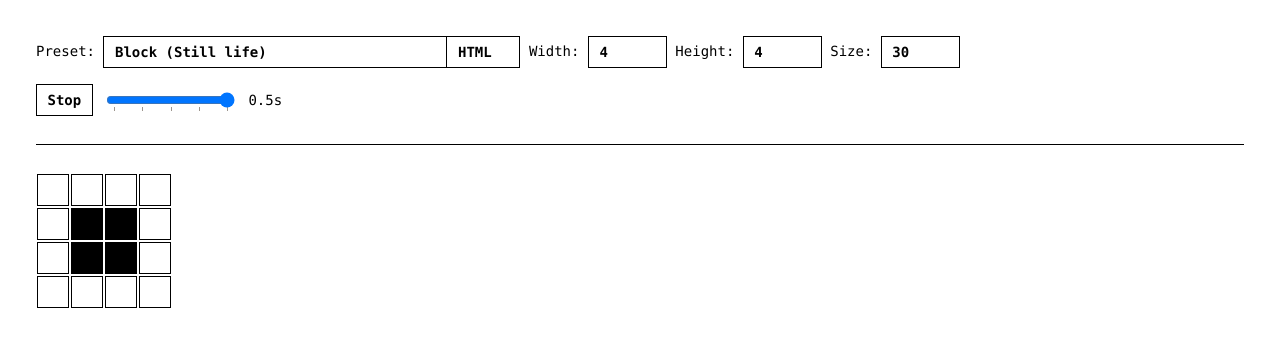
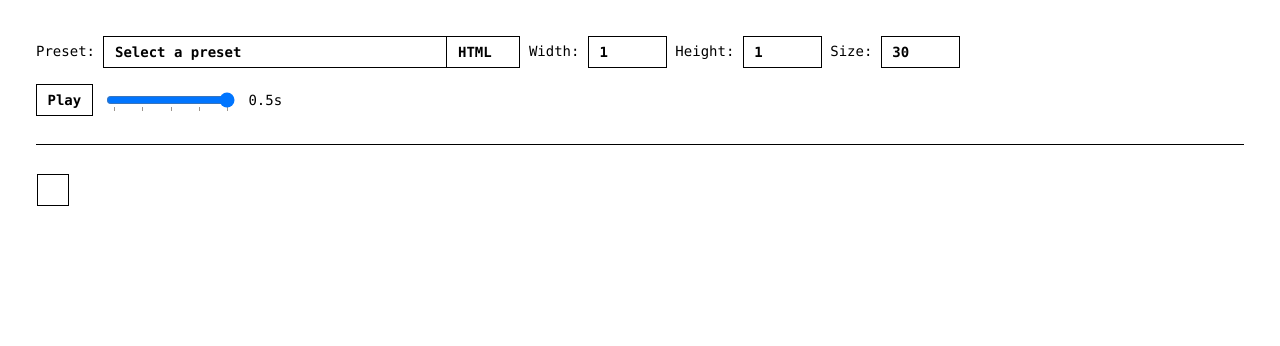
Before and after one commit to andreipfeiffer/game-of-life, a React (Create React App) app: page / in a window 1280 px wide. Shown: the top 346 px of the page. Built offline with nearby package versions, Linux system fonts and the light colour scheme.

Commit message:
Extract settings to separate component & store

```diff
--- a/src/App.tsx
+++ b/src/App.tsx
@@ -1,186 +1,57 @@
 import React from "react";
-import "./App.css";
-import { Grid, Preset } from "./types";
+
+import { Preset } from "./types";
 import { getInitialState, getNextPopulation } from "./utils";
 import { useInterval } from "./hooks";
+import { reducer } from "./store";
+
 import Life from "./Life";
 import LifeCanvas from "./LifeCanvas";
+import Settings, { LifetimeValues } from "./Settings";
+
+import "./App.css";
 
 interface Props {
   presets: Preset[];
 }
 
-const MIN_LENGTH = 4;
-const DEFAULT_SIZE = 30;
-const LifetimeValues: Record<
-  number,
-  { value: number; label: string }
-> = Object.freeze({
-  1: { value: 1, label: "requestAnimationFrame()" },
-  2: { value: 16, label: "16ms" },
-  3: { value: 100, label: "100ms" },
-  4: { value: 300, label: "300ms" },
-  5: { value: 500, label: "0.5s" },
-});
-
-type Renderer = "html" | "canvas";
-
 function App(props: Props) {
   const { presets } = props;
 
-  const [play, setPlay] = React.useState(true);
-  const [renderer, setRenderer] = React.useState<Renderer>("html");
-  const [lifetime, setLifetime] = React.useState(
-    +Object.keys(LifetimeValues).reverse()[0]
-  );
-  const [width, setWidth] = React.useState(presets[0].grid[0].length);
-  const [height, setHeight] = React.useState(presets[0].grid.length);
-  const [size, setSize] = React.useState(presets[0].size || DEFAULT_SIZE);
-  const [manualChange, increaseManualChange] = React.useState(0);
-  const [preset, setPreset] = React.useState(presets[0].id);
+  const [store, dispatch] = React.useReducer(reducer, {
+    play: false,
+    renderer: "html",
+    lifetime: +Object.keys(LifetimeValues).reverse()[0],
+    width: 1,
+    height: 1,
+    size: 30,
+    preset: "",
+    population: getInitialState([], 1, 1),
+  });
 
-  const [population, setPopulation] = React.useState<Grid>(
-    getInitialState(presets[0].grid, width, height)
-  );
+  const { play, renderer, lifetime, size, population } = store;
 
   useInterval(nextGeneration, play ? LifetimeValues[lifetime].value : null);
 
-  const optimizedToggleCell = React.useCallback(toggleCell, [
-    width,
-    height,
-    manualChange,
-  ]);
-
   return (
     <div>
-      Preset:{" "}
-      <select value={preset} onChange={(e) => loadPreset(e.target.value)}>
-        <option value="">Select a preset</option>
-        {presets.map((preset) => (
-          <option key={preset.id} value={preset.id}>
-            {preset.description}
-          </option>
-        ))}
-      </select>
-      <select
-        value={renderer}
-        onChange={(e) => setRenderer(e.target.value as Renderer)}
-        style={{ marginLeft: "-1px" }}
-      >
-        <option key="html" value="html">
-          HTML
-        </option>
-        <option key="canvas" value="canvas">
-          Canvas
-        </option>
-      </select>{" "}
-      Width:{" "}
-      <input
-        type="number"
-        value={width}
-        onChange={(e) => updateWidth(+e.target.value)}
-        maxLength={3}
-        className="input"
-      />{" "}
-      Height:{" "}
-      <input
-        type="number"
-        value={height}
-        onChange={(e) => updateHeight(+e.target.value)}
-        maxLength={3}
-        className="input"
-      />{" "}
-      Size:{" "}
-      <input
-        type="number"
-        value={size}
-        onChange={(e) => setSize(+e.target.value)}
-        maxLength={3}
-        className="input"
-      />{" "}
-      <br />
-      <br />
-      <div style={{ display: "flex", alignItems: "center" }}>
-        <button onClick={() => setPlay(!play)}>{play ? "Stop" : "Play"}</button>{" "}
-        <input
-          type="range"
-          value={lifetime}
-          min={1}
-          max={5}
-          onChange={(e) => setLifetime(+e.target.value)}
-          list="lifetime-options"
-          style={{ margin: "0 1em" }}
-        />
-        <datalist id="lifetime-options">
-          {Object.entries(LifetimeValues).map(([k, v]) => (
-            <option key={k} value={k} label={v.label} />
-          ))}
-        </datalist>{" "}
-        <div>{LifetimeValues[lifetime].label}</div>
-      </div>
+      <Settings dispatch={dispatch} store={store} presets={presets} />
       <hr />
       <div className={`${play ? "playing" : ""}`}>
         {renderer === "canvas" ? (
           <LifeCanvas population={population} size={size} />
         ) : (
-          <Life
-            population={population}
-            onToggle={optimizedToggleCell}
-            size={size}
-          />
+          <Life population={population} size={size} />
         )}
       </div>
     </div>
   );
 
   function nextGeneration() {
-    setPopulation(getNextPopulation(population));
-  }
-
-  function updateWidth(value: number) {
-    const newWidth = Math.max(value, MIN_LENGTH);
-    setWidth(newWidth);
-    setPreset("");
-    setPopulation(getInitialState(population, newWidth, height));
-  }
-
-  function updateHeight(value: number) {
-    const newHeight = Math.max(value, MIN_LENGTH);
-    setHeight(newHeight);
-    setPreset("");
-    setPopulation(getInitialState(population, width, newHeight));
-  }
-
-  function loadPreset(id: string) {
-    const newPreset = presets.find((p) => p.id === id);
-    const newWidth = newPreset?.width || width;
-    const newHeight = newPreset?.height || height;
-    const newSize = newPreset?.size || DEFAULT_SIZE;
-
-    setHeight(newHeight);
-    setWidth(newWidth);
-    setWidth(newWidth);
-    setSize(newSize);
-    setPreset(id);
-
-    setPopulation(
-      getInitialState(newPreset?.grid || population, newWidth, newHeight)
-    );
-  }
-
-  function toggleCell(x: number, y: number) {
-    const newRow = [...population[y]];
-    newRow[x] = !newRow[x];
-
-    const newPopulation = [
-      ...population.slice(0, y),
-      newRow,
-      ...population.slice(y + 1),
-    ];
-
-    setPopulation(newPopulation);
-    setPreset("");
-    increaseManualChange(manualChange + 1);
+    dispatch({
+      type: "SET_POPULATION",
+      payload: getNextPopulation(population),
+    });
   }
 }
 
--- a/src/Life.css
+++ b/src/Life.css
@@ -30,10 +30,3 @@
   border: 0;
   margin: 0;
 }
-
-.cell:hover {
-  background-color: #ddd;
-}
-.cell-alive:hover {
-  background-color: #444;
-}
--- a/src/Life.tsx
+++ b/src/Life.tsx
@@ -5,25 +5,24 @@ import "./Life.css";
 interface Props {
   population: Grid;
   size: number;
-  onToggle(x: number, y: number): void;
 }
 
-const SIZE_LIMIT = 15;
+const SIZE_THRESHOLD = 15;
 const OptimizedRow = React.memo(Row);
 const OptimizedCell = React.memo(Cell);
 
 function Life(props: Props) {
-  const { population, size, onToggle } = props;
+  const { population, size } = props;
 
   const style = { "--size": `${size}px` } as React.CSSProperties;
 
   return (
     <div
-      className={`life ${size < SIZE_LIMIT ? "small-size" : ""}`}
+      className={`life ${size < SIZE_THRESHOLD ? "small-size" : ""}`}
       style={style}
     >
       {population.map((row, y) => (
-        <OptimizedRow key={y} row={row} y={y} onToggle={onToggle} />
+        <OptimizedRow key={y} row={row} y={y} />
       ))}
     </div>
   );
@@ -32,21 +31,14 @@ function Life(props: Props) {
 interface RowProps {
   row: Array<boolean>;
   y: number;
-  onToggle(x: number, y: number): void;
 }
 
 function Row(props: RowProps) {
-  const { y, row, onToggle } = props;
+  const { row } = props;
   return (
-    <div key={y} className="row">
+    <div className="row">
       {row.map((cell, x) => (
-        <OptimizedCell
-          key={`${y}${x}`}
-          x={x}
-          y={y}
-          onToggle={onToggle}
-          alive={cell}
-        />
+        <OptimizedCell key={x} alive={cell} />
       ))}
     </div>
   );
@@ -54,19 +46,11 @@ function Row(props: RowProps) {
 
 interface CellProps {
   alive: boolean;
-  x: number;
-  y: number;
-  onToggle(x: number, y: number): void;
 }
 
 function Cell(props: CellProps) {
-  const { alive, x, y, onToggle } = props;
-  return (
-    <span
-      className={`cell ${alive ? "cell-alive" : ""}`}
-      onClick={() => onToggle(x, y)}
-    ></span>
-  );
+  const { alive } = props;
+  return <span className={`cell ${alive ? "cell-alive" : ""}`}></span>;
 }
 
 export default Life;
--- /dev/null
+++ b/src/Settings.tsx
@@ -0,0 +1,162 @@
+import React from "react";
+import { Preset } from "./types";
+import "./Life.css";
+import { Store, Action, Renderer } from "./store";
+import { getInitialState } from "./utils";
+
+type Props = {
+  store: Store;
+  dispatch: React.Dispatch<Action>;
+  presets: Preset[];
+};
+
+const MIN_LENGTH = 4;
+const DEFAULT_SIZE = 30;
+
+export const LifetimeValues: Record<
+  number,
+  { value: number; label: string }
+> = Object.freeze({
+  1: { value: 1, label: "requestAnimationFrame()" },
+  2: { value: 16, label: "16ms" },
+  3: { value: 100, label: "100ms" },
+  4: { value: 300, label: "300ms" },
+  5: { value: 500, label: "0.5s" },
+});
+
+function Settings(props: Props) {
+  const { store, dispatch, presets } = props;
+
+  const {
+    play,
+    renderer,
+    lifetime,
+    width,
+    height,
+    size,
+    preset,
+    population,
+  } = store;
+
+  return (
+    <div>
+      Preset:{" "}
+      <select value={preset} onChange={(e) => loadPreset(e.target.value)}>
+        <option value="">Select a preset</option>
+        {presets.map((preset) => (
+          <option key={preset.id} value={preset.id}>
+            {preset.description}
+          </option>
+        ))}
+      </select>
+      <select
+        value={renderer}
+        onChange={(e) =>
+          dispatch({
+            type: "SET_RENDERER",
+            payload: e.target.value as Renderer,
+          })
+        }
+        style={{ marginLeft: "-1px" }}
+      >
+        <option key="html" value="html">
+          HTML
+        </option>
+        <option key="canvas" value="canvas">
+          Canvas
+        </option>
+      </select>{" "}
+      Width:{" "}
+      <input
+        type="number"
+        value={width}
+        onChange={(e) => updateWidth(+e.target.value)}
+        maxLength={3}
+        className="input"
+      />{" "}
+      Height:{" "}
+      <input
+        type="number"
+        value={height}
+        onChange={(e) => updateHeight(+e.target.value)}
+        maxLength={3}
+        className="input"
+      />{" "}
+      Size:{" "}
+      <input
+        type="number"
+        value={size}
+        onChange={(e) =>
+          dispatch({ type: "SET_SIZE", payload: +e.target.value })
+        }
+        maxLength={3}
+        className="input"
+      />{" "}
+      <br />
+      <br />
+      <div style={{ display: "flex", alignItems: "center" }}>
+        <button onClick={() => dispatch({ type: "TOGGLE_PLAY" })}>
+          {play ? "Stop" : "Play"}
+        </button>{" "}
+        <input
+          type="range"
+          value={lifetime}
+          min={1}
+          max={5}
+          onChange={(e) =>
+            dispatch({ type: "SET_LIFETIME", payload: +e.target.value })
+          }
+          list="lifetime-options"
+          style={{ margin: "0 1em" }}
+        />
+        <datalist id="lifetime-options">
+          {Object.entries(LifetimeValues).map(([k, v]) => (
+            <option key={k} value={k} label={v.label} />
+          ))}
+        </datalist>{" "}
+        <div>{LifetimeValues[lifetime].label}</div>
+      </div>
+    </div>
+  );
+
+  function updateWidth(value: number) {
+    const newWidth = Math.max(value, MIN_LENGTH);
+    dispatch({ type: "SET_WIDTH", payload: newWidth });
+    dispatch({
+      type: "SET_POPULATION",
+      payload: getInitialState(population, newWidth, height),
+    });
+  }
+
+  function updateHeight(value: number) {
+    const newHeight = Math.max(value, MIN_LENGTH);
+    dispatch({ type: "SET_HEIGHT", payload: newHeight });
+    dispatch({
+      type: "SET_POPULATION",
+      payload: getInitialState(population, width, newHeight),
+    });
+  }
+
+  function loadPreset(id: string) {
+    const newPreset = presets.find((p) => p.id === id);
+    const newWidth = newPreset?.width || width;
+    const newHeight = newPreset?.height || height;
+    const newSize = newPreset?.size || DEFAULT_SIZE;
+
+    dispatch({ type: "SET_WIDTH", payload: newWidth });
+    dispatch({ type: "SET_HEIGHT", payload: newHeight });
+    dispatch({ type: "SET_SIZE", payload: newSize });
+    dispatch({ type: "SET_PRESET", payload: id });
+
+    dispatch({
+      type: "SET_POPULATION",
+      payload: getInitialState(
+        newPreset?.grid || population,
+        newWidth,
+        newHeight
+      ),
+    });
+  }
+}
+
+export default Settings;
--- /dev/null
+++ b/src/store.ts
@@ -0,0 +1,60 @@
+import { Grid } from "./types";
+
+export type Store = {
+  play: boolean;
+  renderer: Renderer;
+  lifetime: number;
+  width: number;
+  height: number;
+  size: number;
+  preset: string;
+  population: Grid;
+};
+
+export type Action =
+  | { type: "SET_RENDERER"; payload: Renderer }
+  | {
+      type: "SET_LIFETIME" | "SET_WIDTH" | "SET_HEIGHT" | "SET_SIZE";
+      payload: number;
+    }
+  | { type: "SET_PRESET"; payload: string }
+  | { type: "SET_POPULATION"; payload: Grid }
+  | { type: "TOGGLE_PLAY" };
+
+export type Renderer = "html" | "canvas";
+
+export function reducer(state: Store, action: Action): Store {
+  if (action.type === "TOGGLE_PLAY") {
+    return { ...state, play: !state.play };
+  }
+
+  if (action.type === "SET_RENDERER") {
+    return { ...state, renderer: action.payload };
+  }
+
+  if (action.type === "SET_LIFETIME") {
+    return { ...state, lifetime: action.payload };
+  }
+
+  if (action.type === "SET_WIDTH") {
+    return { ...state, width: action.payload };
+  }
+
+  if (action.type === "SET_HEIGHT") {
+    return { ...state, height: action.payload };
+  }
+
+  if (action.type === "SET_SIZE") {
+    return { ...state, size: action.payload };
+  }
+
+  if (action.type === "SET_PRESET") {
+    return { ...state, preset: action.payload };
+  }
+
+  if (action.type === "SET_POPULATION") {
+    return { ...state, population: action.payload };
+  }
+
+  return state;
+}
```
